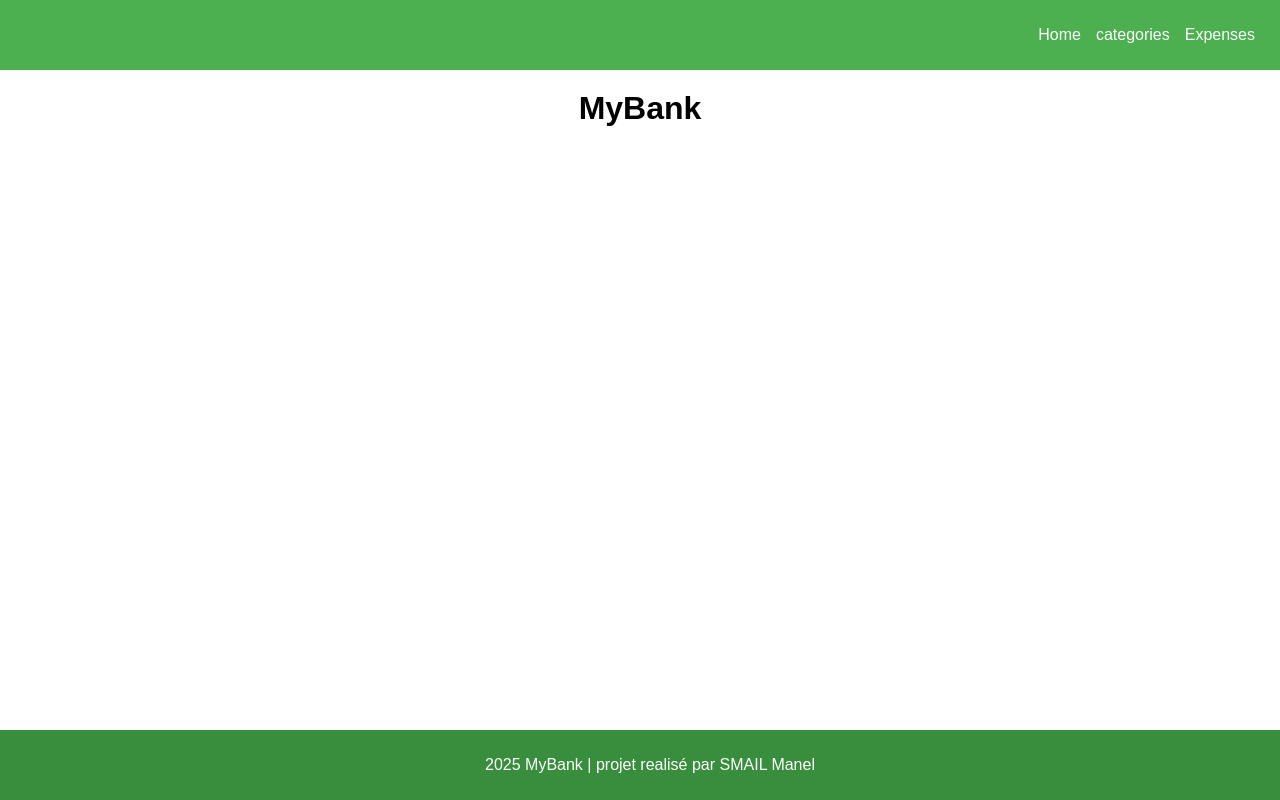
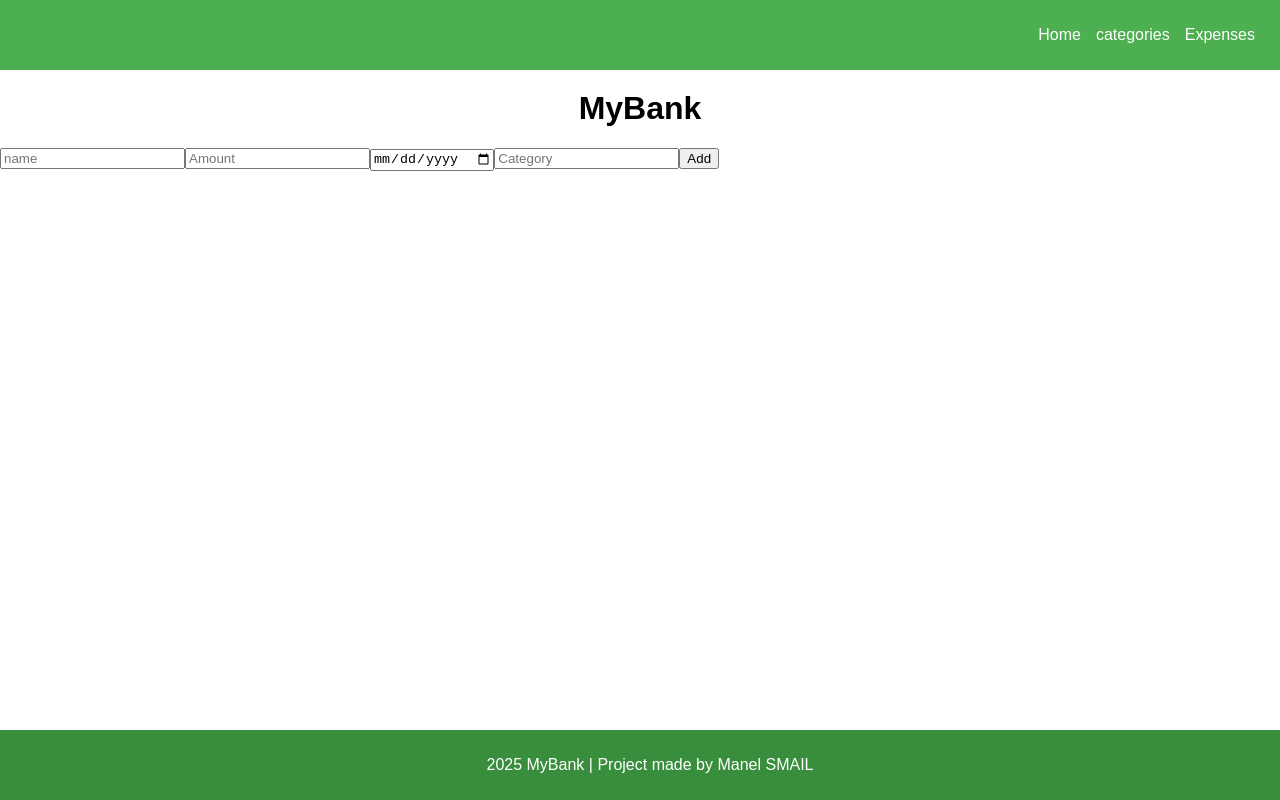
Before and after one commit to Manel28/projet_mybank, a React (Vite) app: page / in a window 1280 px wide. Built offline with nearby package versions, Linux system fonts and the light colour scheme.

Commit message:
i crated my expenseForm

```diff
--- a/src/App.jsx
+++ b/src/App.jsx
@@ -2,12 +2,18 @@ import { useState } from 'react'
 
 import Header from './components/Header.jsx'
 import Footer from './components/Footer.jsx';
+import FormulaireExpense from './components/formulaireExpense.jsx';
 function App(){
+  const Handleaddexpense=(expense)=>{
+    console.log('new expense',expense);
+  }
+
   return(
     <div>
       <Header/>
 
       <h1> MyBank</h1>
+      <FormulaireExpense oneSubmit={Handleaddexpense}/>
       <Footer/>
     </div>
   );
--- a/src/components/Footer.jsx
+++ b/src/components/Footer.jsx
@@ -1,7 +1,8 @@
 export default function Footer(){
     return(
         <footer>
-            <p> 2025 MyBank | projet realisé par SMAIL Manel</p>
+            <p> 2025 MyBank | Project made by Manel SMAIL
+            </p>
         </footer>
     );
 }
--- /dev/null
+++ b/src/components/FormulaireExpense.jsx
@@ -0,0 +1,71 @@
+import { useState } from "react";
+// je cree un composant FormulaireExpense
+export default function FormulaireExpense({onSubmit}){
+    //ici je declare mes inputs
+    const [name, setName]= useState('');
+    const [category, setCategory]= useState('');
+    const [cost, setCost]= useState('');
+    const [date, setDate]= useState('');
+    const submitExpense =(e)=>{ // cette fonction est appele quand on clique sur le boutton Add
+        e.preventDefault();// et cette fonction va empecher le rechargement de mla page
+      // je cree l objet expense
+        const expense= {
+            id: Date.now(),
+            name,
+            cost ,
+            category,
+            date,
+
+
+        };
+
+        onSubmit(expense);// la on execute la fonction oneSubmit qui est fourni par App.jsx en lui passant l objet expense
+        // et on reinisialise tt les champs en les vidants apres l ajout
+        setName('');
+        setCategory('');
+        setCost('');
+        setDate('');
+    };
+    //la partie html
+    return(
+        <form onSubmit={submitExpense}>
+            <input
+            type="text"
+            placeholder="name"
+            value={name}
+            onChange={(e)=> setName(e.target.value)}
+                required
+         />
+
+
+         <input
+         type="number"
+         placeholder="Amount"
+         value={cost}
+         onChange={(e)=> setCost(e.target.value)}
+             required
+/>
+
+         <input
+         type="date"
+         placeholder="date"
+
+         onChange={(e)=> setDate(e.target.value)}
+             required
+        />
+
+         <input
+         type="text"
+         placeholder="Category"
+         value={category}
+         onChange={(e)=> setCategory(e.target.value)}
+             required
+  />
+  <button type="submit">Add</button>
+
+  </form>
+  );
+
+
+
+}
```
